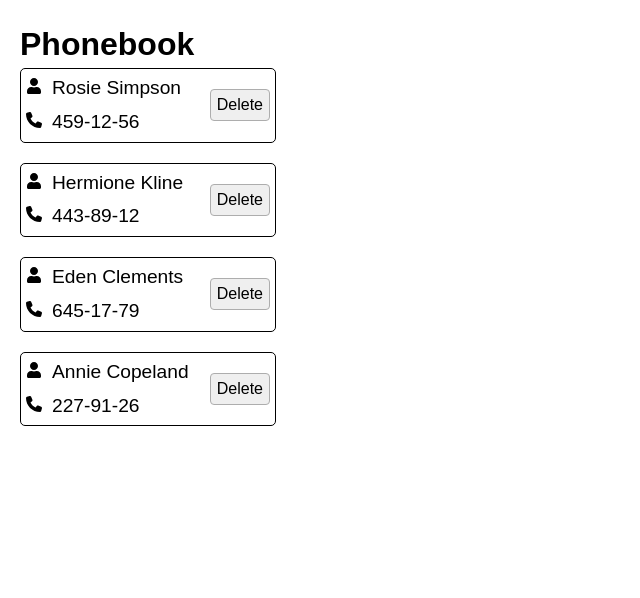
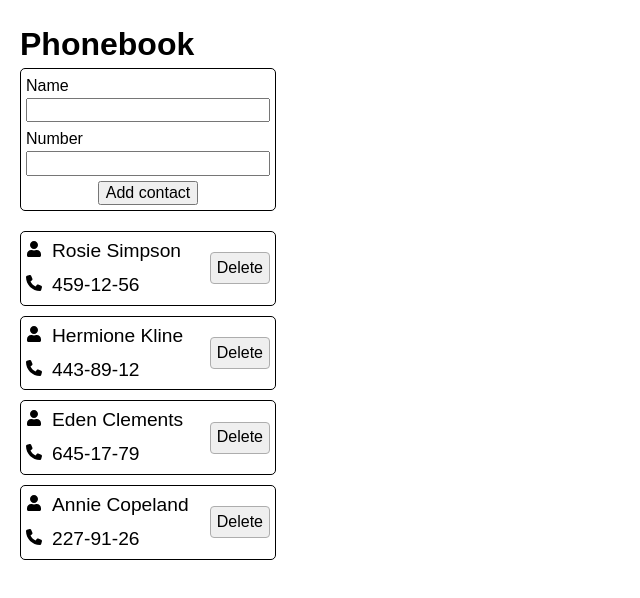
Before and after one commit to atremat/goit-react-hw-03, a React (Vite) app: page / in a window 1280 px wide. Shown: the top 598 px of the page, without its empty margins (0-640 px from the left). Built offline with nearby package versions, Linux system fonts and the light colour scheme.

Commit message:
contactform added

```diff
--- a/package.json
+++ b/package.json
@@ -12,9 +12,11 @@
   "dependencies": {
     "formik": "^2.4.5",
     "modern-normalize": "^2.0.0",
+    "nanoid": "^5.0.6",
     "react": "^18.2.0",
     "react-dom": "^18.2.0",
-    "react-icons": "^5.0.1"
+    "react-icons": "^5.0.1",
+    "yup": "^1.4.0"
   },
   "devDependencies": {
     "@types/react": "^18.2.66",
--- a/src/components/ContactForm/ContactForm.jsx
+++ b/src/components/ContactForm/ContactForm.jsx
@@ -1,3 +1,71 @@
+import { Formik, Form, Field, ErrorMessage } from "formik";
+import { useId } from "react";
+import { nanoid } from "nanoid";
+import * as Yup from "yup";
+import css from "./ContactForm.module.css";
+
+const FeedbackSchema = Yup.object().shape({
+  name: Yup.string()
+    .min(3, "Too Short!")
+    .max(50, "Too Long!")
+    .required("Required"),
+  number: Yup.string()
+    .min(3, "Too Short!")
+    .max(50, "Too Long!")
+    .required("Required"),
+});
+
+const initialValues = {
+  name: "",
+  number: "",
+};
+
 export default function ContactForm() {
-  return <></>;
+  const nameFieldId = useId();
+  const numberFieldId = useId();
+
+  const handleSubmit = (values, actions) => {
+    console.log(values);
+    actions.resetForm();
+  };
+
+  return (
+    <Formik
+      initialValues={initialValues}
+      onSubmit={handleSubmit}
+      validationSchema={FeedbackSchema}
+    >
+      <Form className={css.form}>
+        <div className={css.nameWrapper}>
+          <label htmlFor={nameFieldId} className={css.label}>
+            Name
+          </label>
+          <Field
+            type="text"
+            name="name"
+            id={nameFieldId}
+            className={css.input}
+          />
+          <ErrorMessage name="name" component="p" className={css.error} />
+        </div>
+
+        <div className={css.numberWrapper}>
+          <label htmlFor={numberFieldId} className={css.label}>
+            Number
+          </label>
+          <Field
+            type="tel"
+            name="number"
+            id={numberFieldId}
+            className={css.input}
+          />
+          <ErrorMessage name="number" component="p" className={css.error} />
+        </div>
+
+        <button type="submit" className={css.btnSubmit}>
+          Add contact
+        </button>
+      </Form>
+    </Formik>
+  );
 }
--- a/src/components/ContactForm/ContactForm.module.css
+++ b/src/components/ContactForm/ContactForm.module.css
@@ -0,0 +1,36 @@
+.form {
+  border: 1px solid #000;
+  border-radius: 5px;
+  padding: 5px;
+  width: 256px;
+  display: flex;
+  flex-direction: column;
+  justify-content: center;
+  align-items: center;
+  gap: 5px;
+}
+
+.nameWrapper {
+  width: 100%;
+}
+
+.numberWrapper {
+  width: 100%;
+}
+
+.label {
+  display: block;
+}
+
+.input {
+  width: 100%;
+}
+
+.error {
+  font-size: 0.8em;
+  color: #fa0000;
+}
+
+.btnSubmit {
+  width: fit-content;
+}
--- a/src/components/ContactList/ContactList.module.css
+++ b/src/components/ContactList/ContactList.module.css
@@ -1,5 +1,6 @@
 .list {
   display: flex;
   flex-direction: column;
-  gap: 20px;
+  gap: 10px;
+  margin-top: 20px;
 }
```
Also changed, not shown: 1 other file (tests, documents, lock files or other folders).
